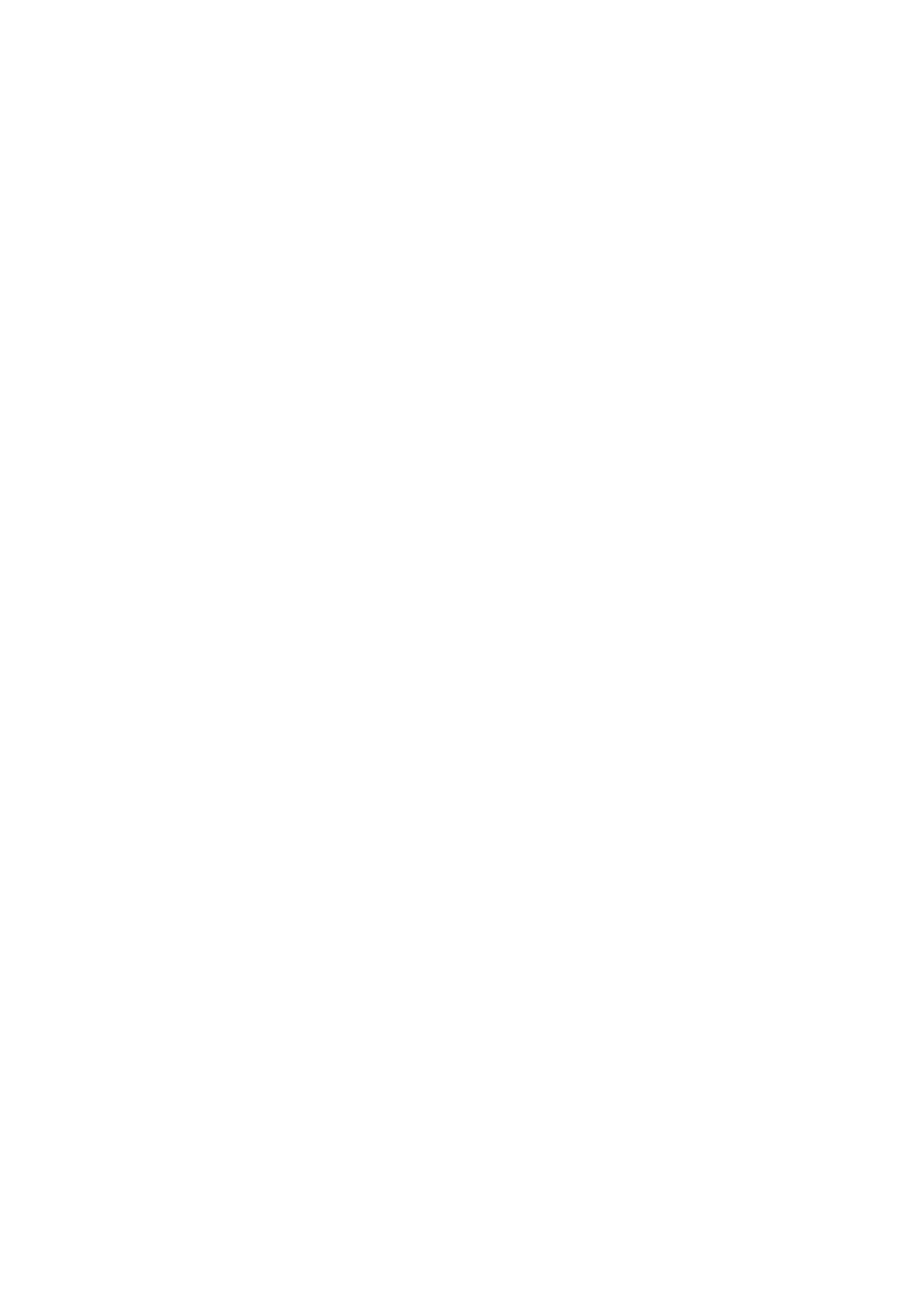
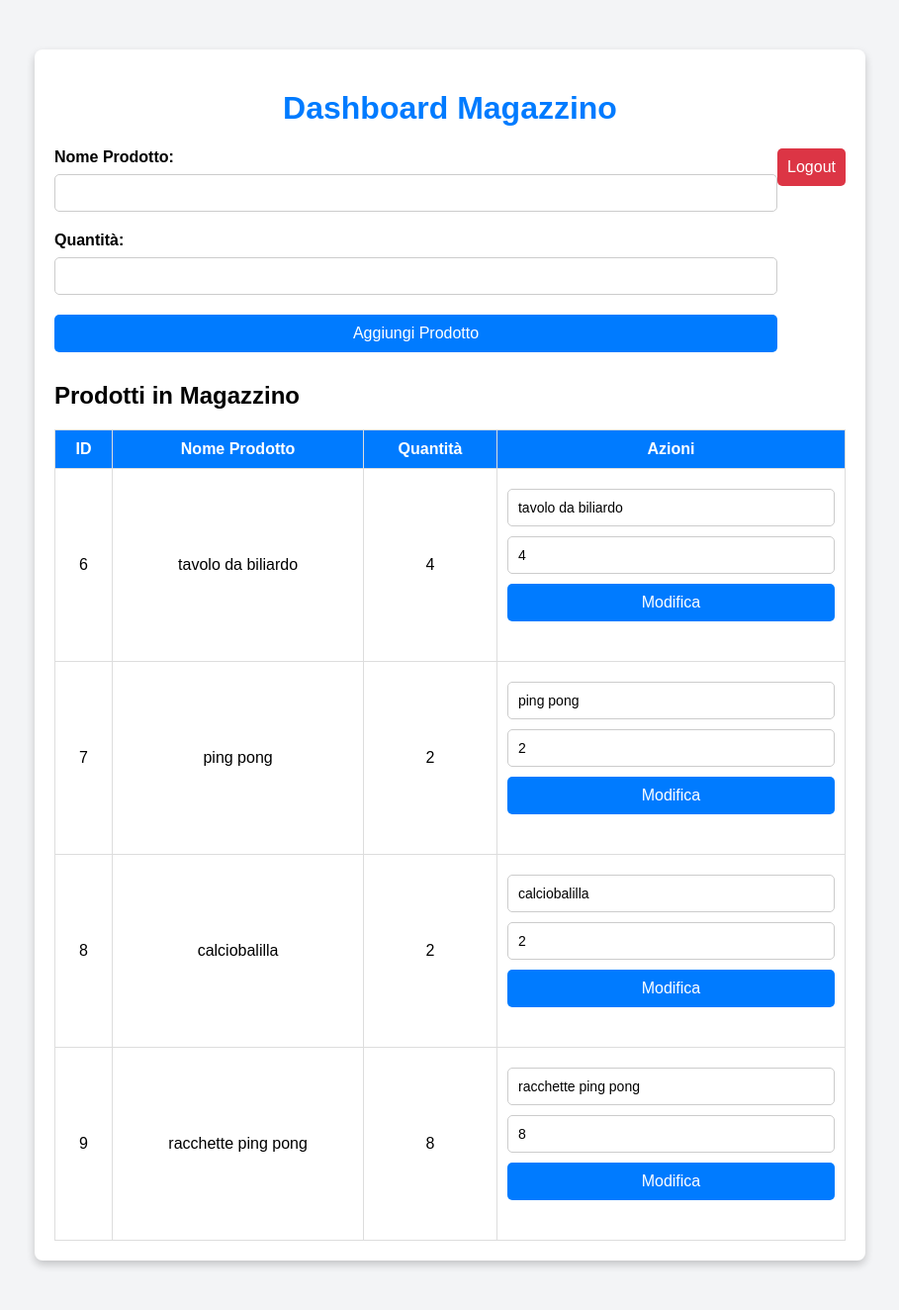
Before and after one commit to sperandioandrea/Gestione_Azienda, a PHP site: page /dashboard_magazzino.php in a window 1280 px wide. Before the commit the part shown is empty. Shown: the whole page at 99% size, without its empty margins (185-1094 px from the left). Before the commit the page ends 800 px from the top, so only its background shows below. Run offline with PHP 8.4, Linux system fonts and the light colour scheme; the visitor is signed in with stand-in values (Sample User, id 1); data comes from the database, SQL or seed files in the repository.

Commit message:
dashboard_magazzino.php: codice html e css. Miglioramento dell'interfaccia.

```diff
--- a/dashboard_magazzino.php
+++ b/dashboard_magazzino.php
@@ -69,3 +69,182 @@ try {
     die("Errore nel recupero del magazzino: " . $e->getMessage());
 }
 ?>
+
+
+
+<!DOCTYPE html>
+<html lang="it">
+<head>
+    <meta charset="UTF-8">
+    <meta name="viewport" content="width=device-width, initial-scale=1.0">
+    <title>Dashboard Magazzino</title>
+    <style>
+        body {
+            font-family: Arial, sans-serif;
+            background-color: #f3f4f6;
+            margin: 0;
+            padding: 0;
+        }
+
+        .container {
+            max-width: 800px;
+            margin: 50px auto;
+            padding: 20px;
+            background-color: #fff;
+            border-radius: 8px;
+            box-shadow: 0 4px 8px rgba(0, 0, 0, 0.2);
+        }
+
+        h1 {
+            text-align: center;
+            color: #007bff;
+        }
+
+        .logout {
+            float: right;
+            padding: 10px;
+            background-color: #dc3545;
+            color: white;
+            text-decoration: none;
+            border-radius: 5px;
+        }
+
+        .logout:hover {
+            background-color: #c82333;
+        }
+
+        form {
+            display: flex;
+            flex-direction: column;
+            margin-bottom: 30px;
+        }
+
+        label {
+            margin-bottom: 8px;
+            font-weight: bold;
+        }
+
+        input {
+            padding: 10px;
+            margin-bottom: 20px;
+            border: 1px solid #ccc;
+            border-radius: 5px;
+            font-size: 14px;
+        }
+
+        button {
+            padding: 10px;
+            background-color: #007bff;
+            color: white;
+            border: none;
+            border-radius: 5px;
+            font-size: 16px;
+            cursor: pointer;
+        }
+
+        button:hover {
+            background-color: #0056b3;
+        }
+
+        .message {
+            text-align: center;
+            color: green;
+            font-weight: bold;
+            margin-bottom: 20px;
+        }
+
+        .error {
+            text-align: center;
+            color: red;
+            font-weight: bold;
+            margin-bottom: 20px;
+        }
+
+        table {
+            width: 100%;
+            border-collapse: collapse;
+            margin-top: 20px;
+        }
+
+        table th, table td {
+            border: 1px solid #ddd;
+            padding: 10px;
+            text-align: center;
+        }
+
+        table th {
+            background-color: #007bff;
+            color: white;
+        }
+
+        .edit-form {
+            display: flex;
+            flex-direction: column;
+            margin-top: 10px;
+        }
+
+        .edit-form input {
+            margin-bottom: 10px;
+        }
+    </style>
+</head>
+<body>
+    <div class="container">
+        <h1>Dashboard Magazzino</h1>
+        <a href="logout.php" class="logout">Logout</a>
+        <?php
+        if (!empty($message)) {
+            echo "<p class='" . (strpos($message, 'successo') ? 'message' : 'error') . "'>$message</p>";
+        }
+        ?>
+
+        <!-- Form Aggiungi Prodotto -->
+        <form method="POST" action="">
+            <input type="hidden" name="action" value="add">
+            <label for="nome_prodotto">Nome Prodotto:</label>
+            <input type="text" id="nome_prodotto" name="nome_prodotto" required>
+
+            <label for="quantita">Quantità:</label>
+            <input type="number" id="quantita" name="quantita" required>
+
+            <button type="submit">Aggiungi Prodotto</button>
+        </form>
+
+        <!-- Tabella Prodotti -->
+        <h2>Prodotti in Magazzino</h2>
+        <?php if (!empty($prodotti_magazzino)): ?>
+            <table>
+                <thead>
+                    <tr>
+                        <th>ID</th>
+                        <th>Nome Prodotto</th>
+                        <th>Quantità</th>
+                        <th>Azioni</th>
+                    </tr>
+                </thead>
+                <tbody>
+                    <?php foreach ($prodotti_magazzino as $prodotto): ?>
+                        <tr>
+                            <td><?= htmlspecialchars($prodotto['id']) ?></td>
+                            <td><?= htmlspecialchars($prodotto['nome_prodotto']) ?></td>
+                            <td><?= htmlspecialchars($prodotto['quantita']) ?></td>
+                            <td>
+                                <!-- Form Modifica Prodotto -->
+                                <form method="POST" action="" class="edit-form">
+                                    <input type="hidden" name="action" value="edit">
+                                    <input type="hidden" name="id" value="<?= htmlspecialchars($prodotto['id']) ?>">
+                                    <input type="text" name="nome_prodotto" value="<?= htmlspecialchars($prodotto['nome_prodotto']) ?>" required>
+                                    <input type="number" name="quantita" value="<?= htmlspecialchars($prodotto['quantita']) ?>" required>
+                                    <button type="submit">Modifica</button>
+                                </form>
+                            </td>
+                        </tr>
+                    <?php endforeach; ?>
+                </tbody>
+            </table>
+        <?php else: ?>
+            <p>Nessun prodotto presente in magazzino.</p>
+        <?php endif; ?>
+    </div>
+</body>
+</html>
```
